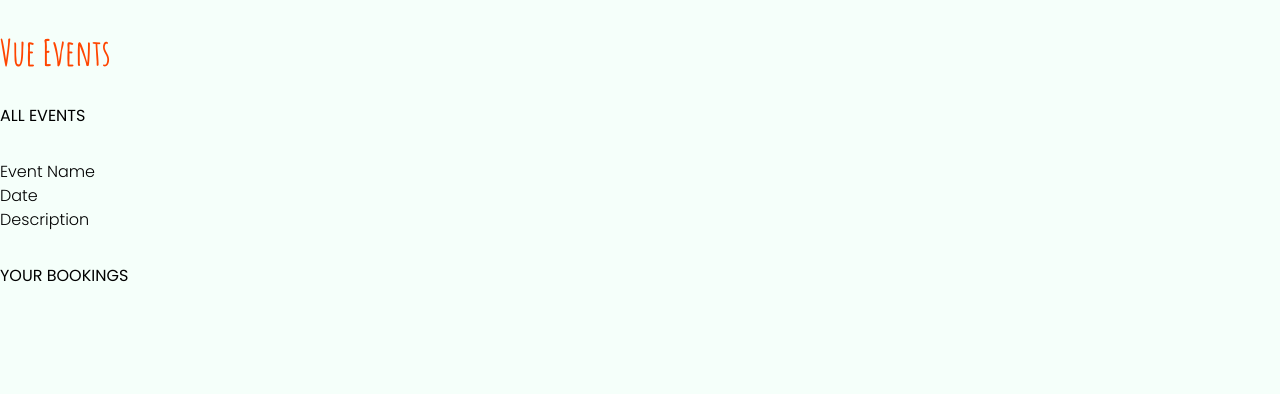
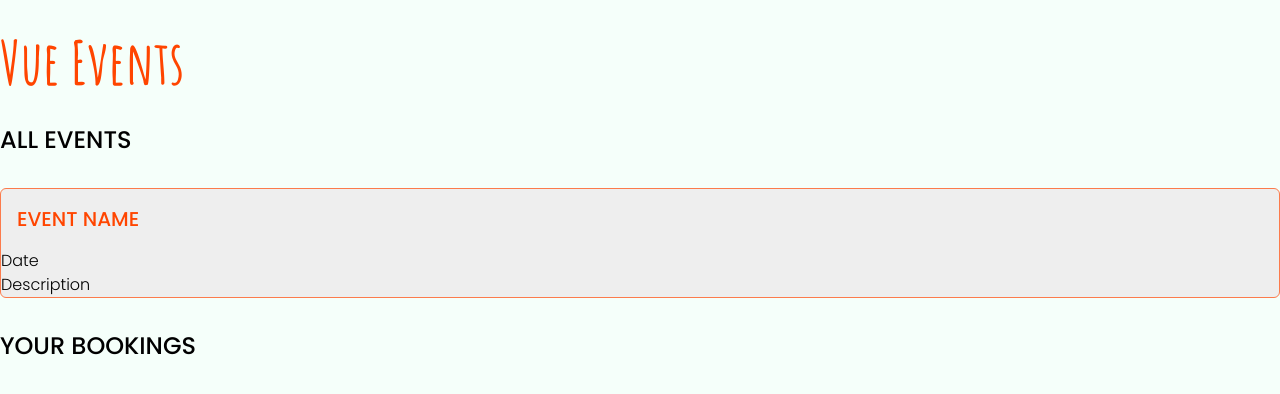
Before and after one commit to Nimira43/Vue-Events, a Vue app: page / in a window 1280 px wide. Shown: the top 394 px of the page. Built offline with nearby package versions, Linux system fonts and the light colour scheme.

Commit message:
Added more styling to App.vue

```diff
--- a/src/App.vue
+++ b/src/App.vue
@@ -1,9 +1,9 @@
 <template>
   <main class="container mx-auto my-8 space-y-8">
-    <h1 class="text-4xl logo text-prime">Vue Events</h1>
-    <h2 class="font-normal uppercase">All Events</h2>
+    <h1 class="text-6xl logo text-prime">Vue Events</h1>
+    <h2 class="text-2xl font-medium uppercase">All Events</h2>
     <EventCard />
-    <h2 class="font-normal uppercase">Your Bookings</h2>
+    <h2 class="text-2xl font-medium  uppercase">Your Bookings</h2>
   </main>
 </template>
 
--- a/src/components/EventCard.vue
+++ b/src/components/EventCard.vue
@@ -1,6 +1,6 @@
 <template>
-  <div>
-    <h3>Event Name</h3>
+  <div class="border border-prime-light bg-grey-extra-light rounded-md ">
+    <h3 class="p-4 text-prime uppercase font-medium text-xl">Event Name</h3>
     <p>Date</p>
     <p>Description</p>
   </div>
```
